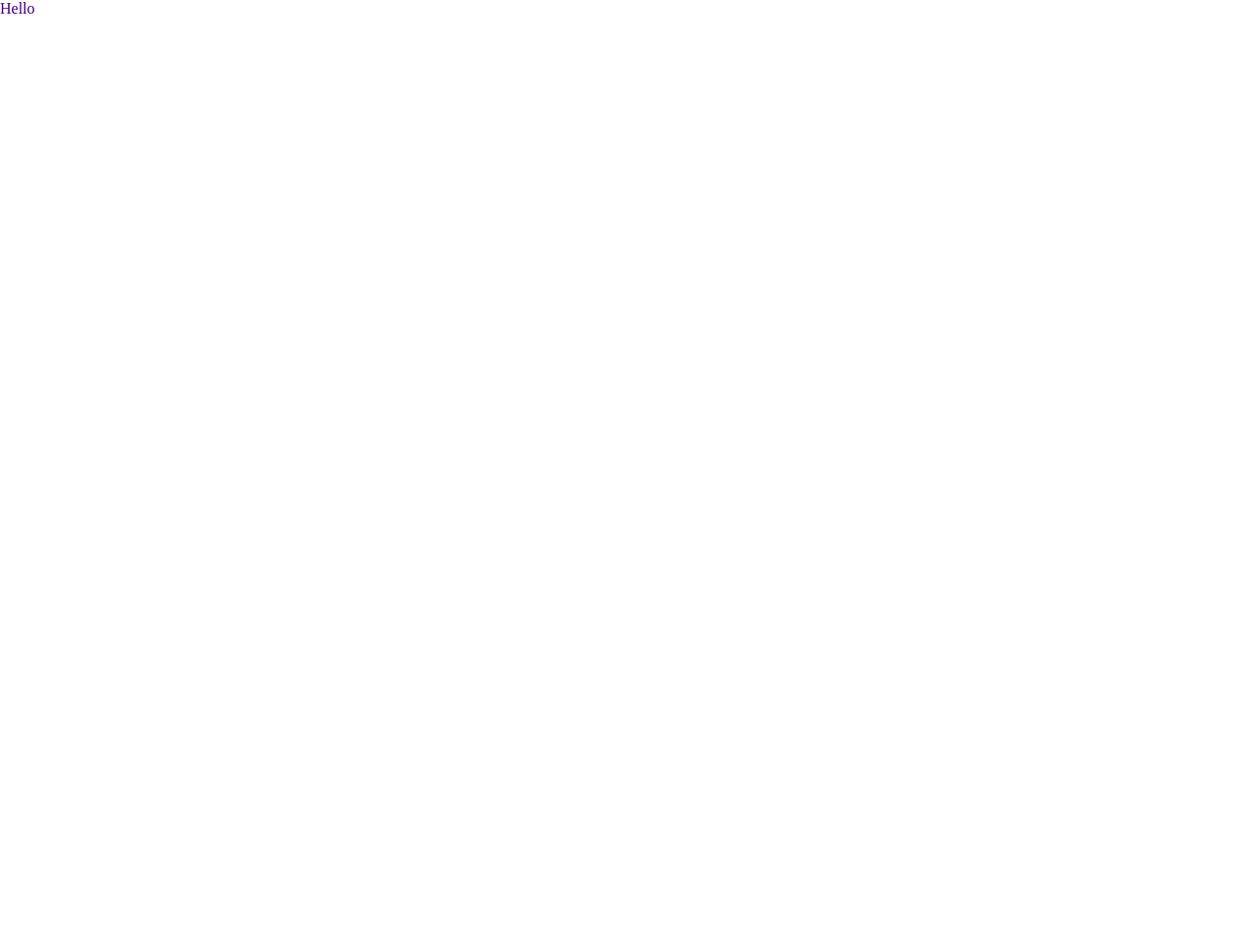
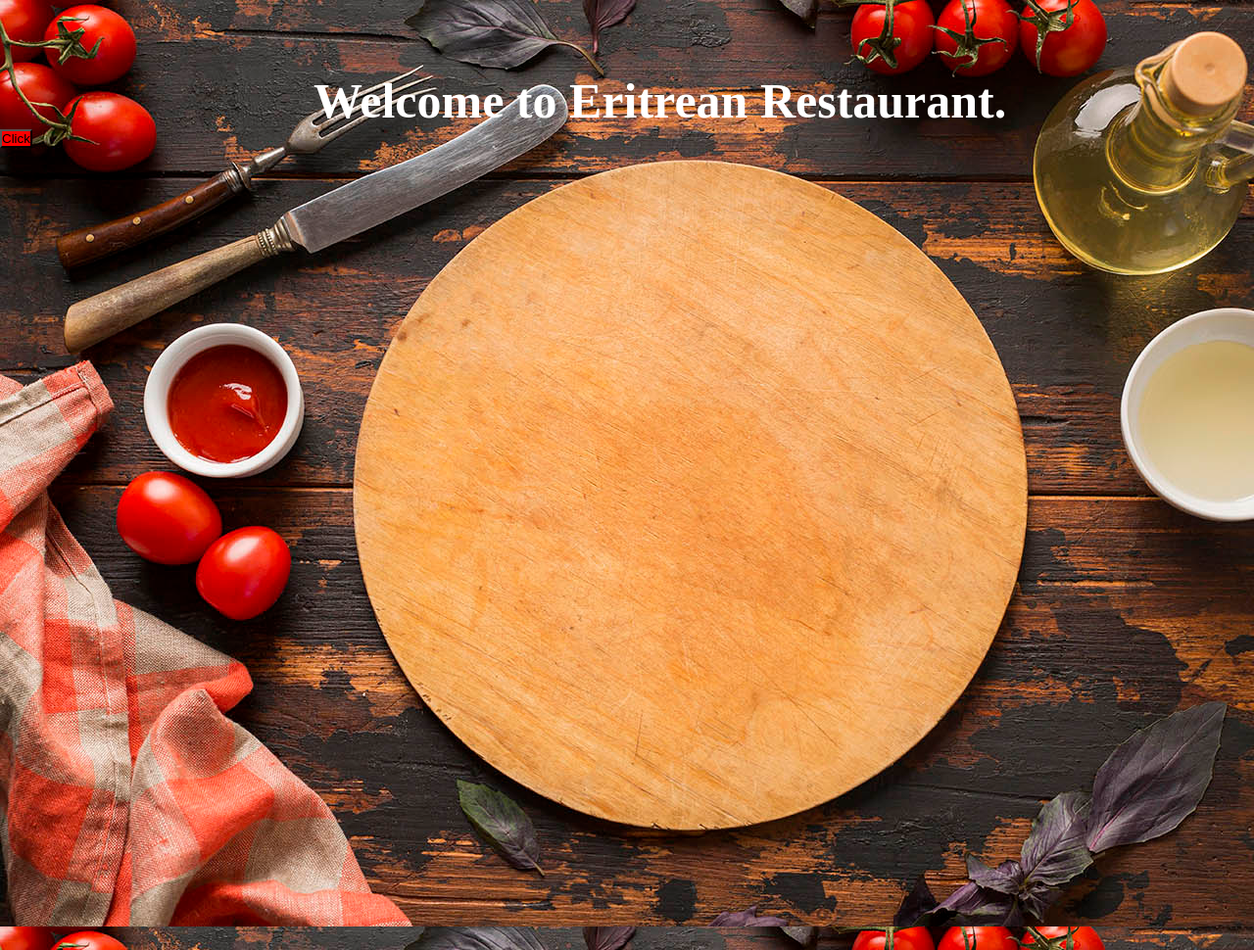
Before and after one commit to Samitti/RESTAURANT-PAGE, a website built with webpack: page dist/index.html in a window 1280 px wide. Shown: the whole page at 98% size. Before the commit the page ends 800 px from the top, so only its background shows below. Built offline with nearby package versions, Linux system fonts and the light colour scheme.

Commit message:
crate home.js and initiate the basic homeModule

```diff
--- /dev/null
+++ b/src/home.js
@@ -0,0 +1,13 @@
+const homeModule = (function () {
+    const changeTitle = () => {
+        alert('this is changed')
+    };
+
+    return {
+        changeTitle,
+    };
+}());
+
+export {
+    homeModule,
+};
--- a/src/index.js
+++ b/src/index.js
@@ -1,19 +1,34 @@
 import "./style.css";
-import Banner from "./banner.jpg";
+import {
+    homeModule,
+} from "./home.js";
+// import Banner from "./banner.jpg";
 
 function component() {
-  const element = document.createElement("div");
+    const element = document.createElement("div");
+    const heading = document.createElement("h1");
+    const button = document.createElement("button");
 
-  element.innerHTML = "Hello";
-  element.classList.add("hello");
+    button.innerHTML = "Click";
+    button.classList.add("btn");
+    heading.innerHTML = "Welcome to Eritrean Restaurant.";
+    heading.classList.add("heading");
+    element.classList.add("hello");
+    element.appendChild(heading);
+    element.appendChild(button);
 
-  //Add the image to our existing div.
-  const myBanner = new Image();
-  myBanner.src = Banner;
+    //Add the image to our existing div.
+    //   const myBanner = new Image();
+    //   myBanner.src = Banner;
 
-  //   element.appendChild(myBanner);
+    //   element.appendChild(myBanner);
 
-  return element;
+    button.onclick = () => {
+        homeModule.changeTitle();
+    };
+
+    return element;
 }
 
+
 document.body.appendChild(component());
--- a/src/style.css
+++ b/src/style.css
@@ -3,17 +3,20 @@
     margin: 0;
 }
 
-#content {
-  background-color: rosybrown;
+.hello {
+    color: indigo;
     background: url("./banner.jpg");
-  height: 100vh;
+    height: 120vh;
+    padding-top: 10px;
 }
 
-h1 {
-  color: red;
-  margin-left: 35%;
+.heading {
+    font-size: 50px;
+    color: white;
+    margin-left: 25%;
+    margin-top: 5%;
 }
 
-.hello {
-  color: indigo;
+.btn {
+    background-color: red;
 }
--- a/webpack.config.js
+++ b/webpack.config.js
@@ -6,9 +6,8 @@ module.exports = {
   entry: "./src/index.js",
   plugins: [
     new CleanWebpackPlugin(),
-
     new HtmlWebpackPlugin({
-      title: "Output Management",
+      title: "Restaurant Page",
     }),
   ],
   output: {
```
Also changed, not shown: dist/bundle.js, dist/index.html. Lines whose indentation alone changed are shown as unchanged.
